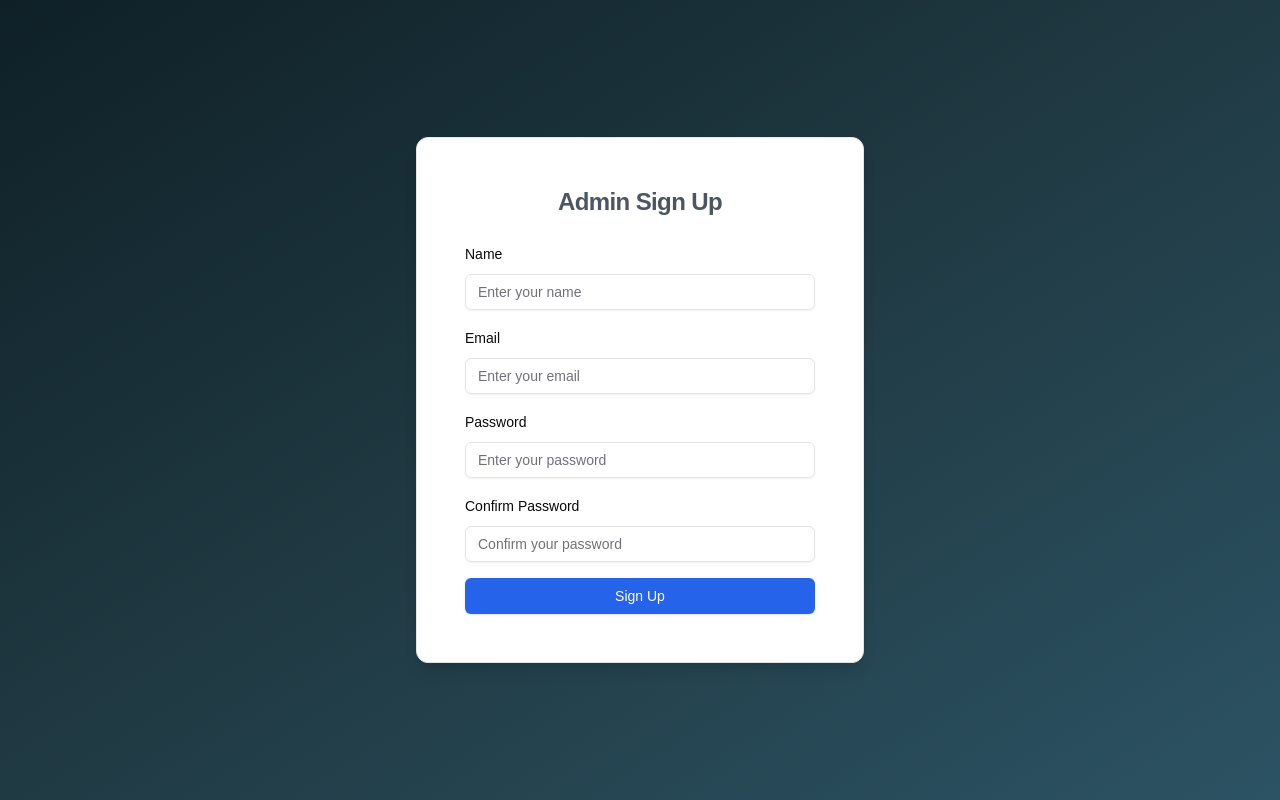
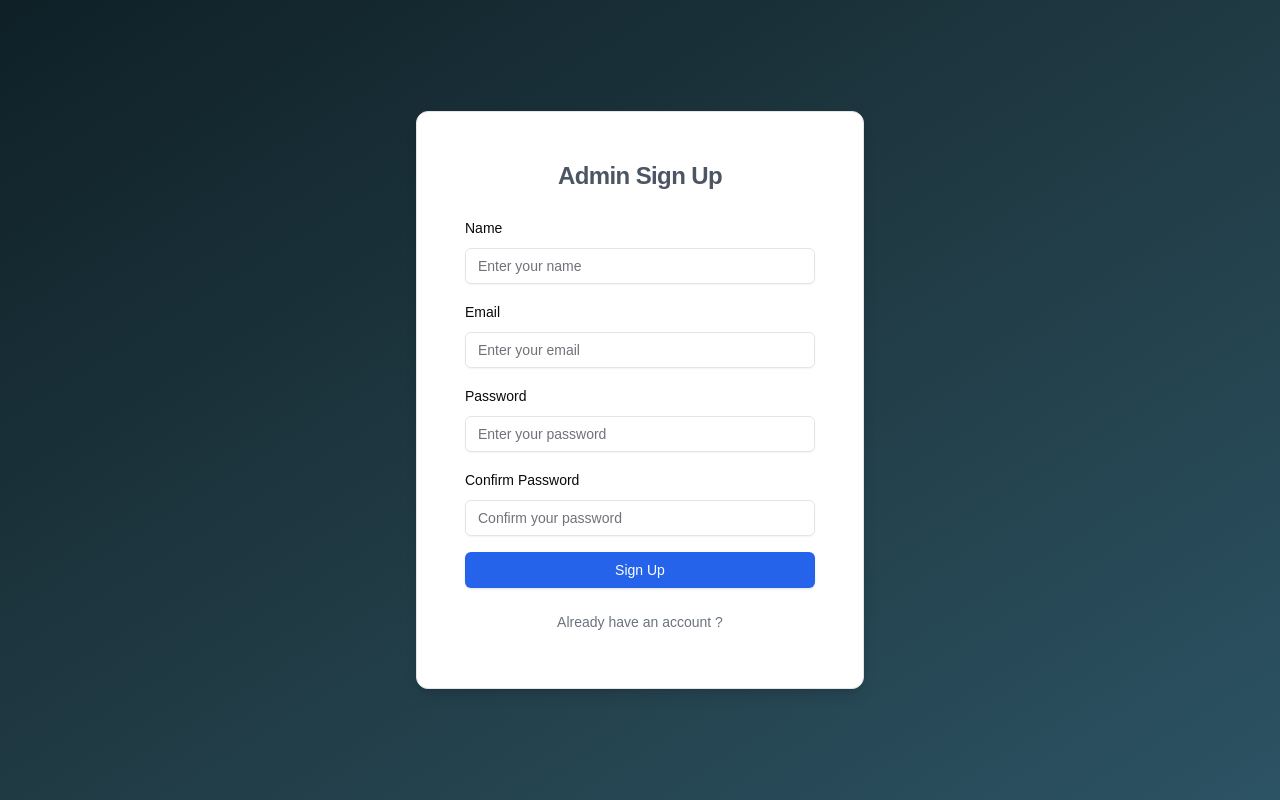
Before and after one commit to m-mehdi14/jspromotionalweb, a Next.js app: page /admin-auth/sign-up in a window 1280 px wide. Built offline with nearby package versions, Linux system fonts and the light colour scheme.

Commit message:
Added link text in admin auth sign up page !

```diff
--- a/app/(auth)/admin-auth/sign-up/_components/admin-auth-signUp.tsx
+++ b/app/(auth)/admin-auth/sign-up/_components/admin-auth-signUp.tsx
@@ -17,6 +17,7 @@ import { Card, CardContent, CardHeader, CardTitle } from "@/components/ui/card";
 import { createAdminUser } from "@/actions/admin/sign-up/createAdminUser";
 import { toast } from "sonner";
 import { Loader2 } from "lucide-react"; // Import loader icon (or replace with your own)
+import Link from "next/link";
 
 // Schema for form validation
 const formSchema = z
@@ -165,6 +166,21 @@ export const AdminAuthSignUp = () => {
                 "Sign Up"
               )}
             </Button>
+
+            <Link
+              href={"/admin-auth/login"}
+              className=" w-full flex flex-row items-center justify-center"
+            >
+              <Button
+                variant={"link"}
+                className=" flex flex-row items-center justify-center text-gray-500 text-sm"
+              >
+                Already have an account ?{" "}
+                {/* <a href="/login" className="text-blue-600 hover:text-blue-700">
+                Login
+                </a> */}
+              </Button>
+            </Link>
           </form>
         </CardContent>
       </Card>
```
